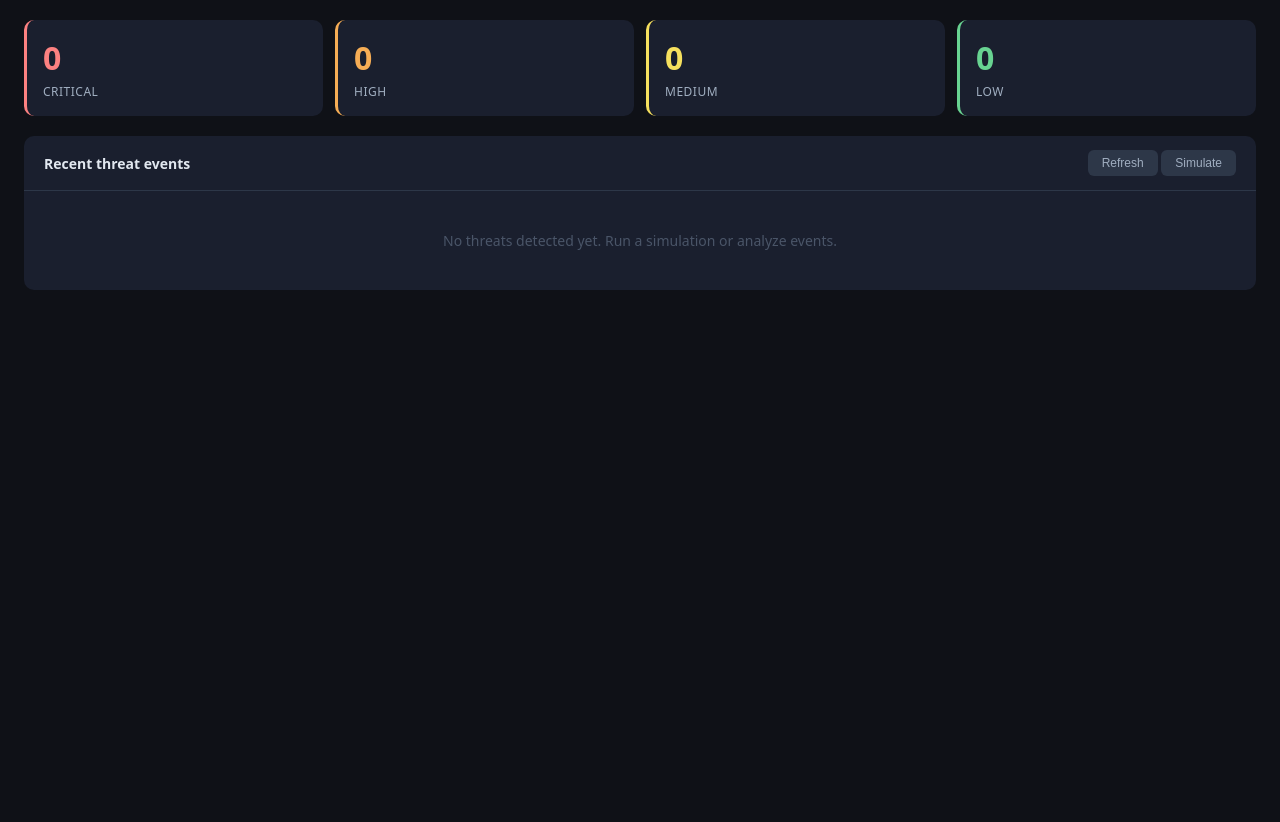
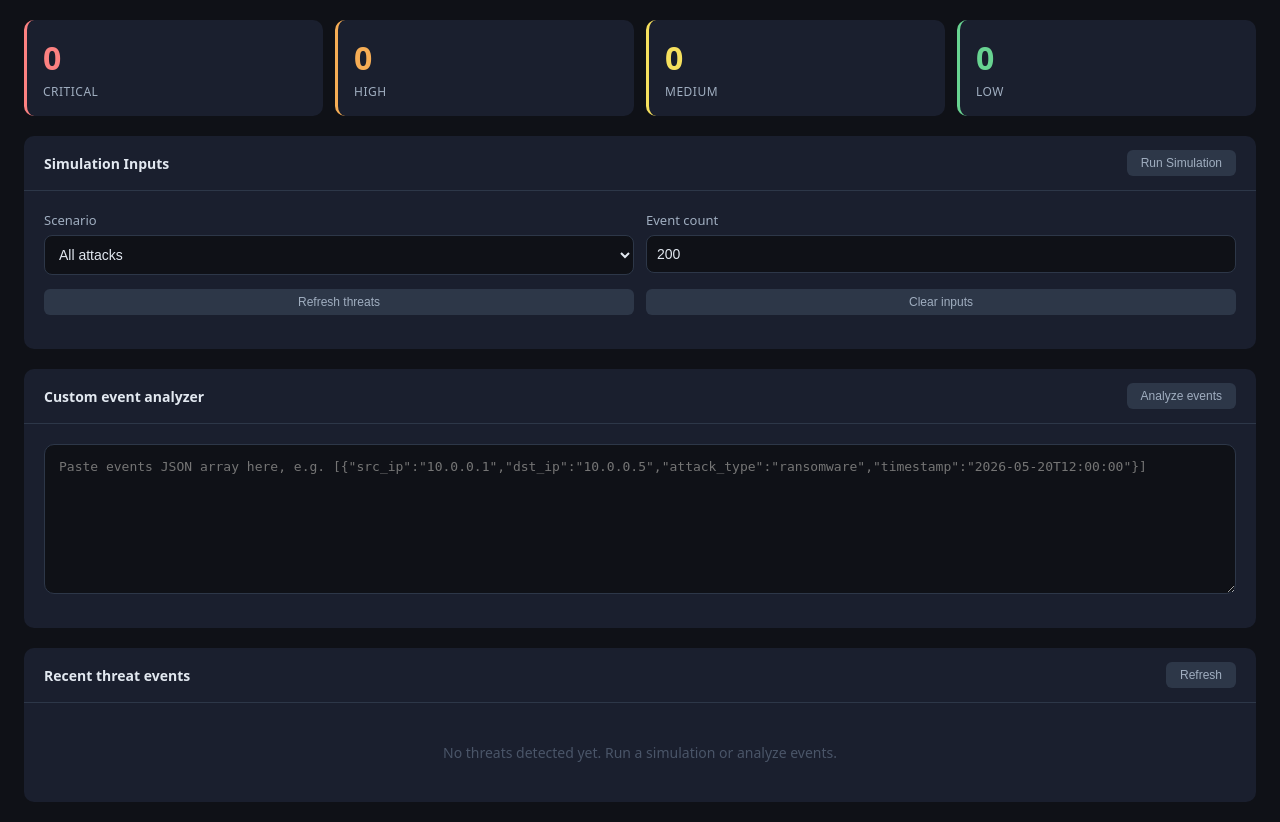
Before and after one commit to SaravananKumarr/Medigaurd-AI, a Flask app: page / in a window 1280 px wide. Shown: the part 56-878 px from the top of the page. Before the commit the page ends 346 px from the top, so only its background shows below. Run offline with Flask 3, Linux system fonts and the light colour scheme; data that the repository does not hold is empty.

Commit message:
added some dashboard features

```diff
--- a/dashboard/templates/index.html
+++ b/dashboard/templates/index.html
@@ -73,10 +73,55 @@
 
 <div class="panel">
   <div class="panel-header">
+    Simulation Inputs
+    <div>
+      <button class="refresh-btn" onclick="runSimulation()">Run Simulation</button>
+    </div>
+  </div>
+  <div style="padding: 20px; display: grid; gap: 14px;">
+    <div style="display: grid; grid-template-columns: 1fr 1fr; gap: 12px;">
+      <label style="display:flex;flex-direction:column;gap:6px;font-size:13px;color:#a0aec0">
+        Scenario
+        <select id="sim-scenario" style="border-radius:8px;border:1px solid #2d3748;background:#0f1117;color:#e2e8f0;padding:10px;font-size:14px">
+          <option value="all">All attacks</option>
+          <option value="ransomware">Ransomware</option>
+          <option value="brute_force">Brute force</option>
+          <option value="lateral_movement">Lateral movement</option>
+          <option value="ehr_unauthorized">EHR unauthorized</option>
+          <option value="data_exfiltration">Data exfiltration</option>
+        </select>
+      </label>
+      <label style="display:flex;flex-direction:column;gap:6px;font-size:13px;color:#a0aec0">
+        Event count
+        <input id="sim-count" type="number" min="10" max="1000" value="200" style="border-radius:8px;border:1px solid #2d3748;background:#0f1117;color:#e2e8f0;padding:10px;font-size:14px" />
+      </label>
+    </div>
+    <div style="display:grid;grid-template-columns:1fr 1fr;gap:12px;">
+      <button class="refresh-btn" onclick="fetchThreats()">Refresh threats</button>
+      <button class="refresh-btn" onclick="resetDashboard()">Clear inputs</button>
+    </div>
+    <div id="sim-summary" style="font-size:13px;color:#a0aec0"></div>
+  </div>
+</div>
+
+<div class="panel">
+  <div class="panel-header">
+    Custom event analyzer
+    <div>
+      <button class="refresh-btn" onclick="analyzeEvents()">Analyze events</button>
+    </div>
+  </div>
+  <div style="padding: 20px; display: grid; gap: 14px;">
+    <textarea id="custom-events" rows="8" placeholder='Paste events JSON array here, e.g. [{"src_ip":"10.0.0.1","dst_ip":"10.0.0.5","attack_type":"ransomware","timestamp":"2026-05-20T12:00:00"}]' style="width:100%;border-radius:10px;border:1px solid #2d3748;background:#0f1117;color:#e2e8f0;padding:14px;font-size:13px;resize:vertical"></textarea>
+    <div id="analyze-summary" style="font-size:13px;color:#a0aec0"></div>
+  </div>
+</div>
+
+<div class="panel">
+  <div class="panel-header">
     Recent threat events
     <div>
       <button class="refresh-btn" onclick="fetchThreats()">Refresh</button>
-      <button class="refresh-btn" onclick="simulateThreats()">Simulate</button>
     </div>
   </div>
   <div id="threat-table-wrap">
@@ -135,27 +180,93 @@ async function fetchThreats() {
   } catch(e) { console.error(e); }
 }
 
-async function simulateThreats() {
+function getSimulationForm() {
+  return {
+    scenario: document.getElementById('sim-scenario').value,
+    n: Math.max(10, Math.min(1000, Number(document.getElementById('sim-count').value || 200)))
+  };
+}
+
+function clearSimulationSummary() {
+  document.getElementById('sim-summary').textContent = '';
+}
+
+function clearAnalyzeSummary() {
+  document.getElementById('analyze-summary').textContent = '';
+}
+
+async function runSimulation() {
+  clearSimulationSummary();
+  const { scenario, n } = getSimulationForm();
   try {
     const res = await fetch('/api/simulate', {
       method: 'POST',
       headers: { 'Content-Type': 'application/json' },
-      body: JSON.stringify({ scenario: 'all', n: 60 }),
+      body: JSON.stringify({ scenario, n }),
     });
     if (!res.ok) {
       const text = await res.text();
       throw new Error(text);
     }
-    await res.json();
+    const data = await res.json();
+    document.getElementById('sim-summary').textContent =
+      `Simulated ${data.generated} events (${data.attack_rate * 100}% attack rate), ${data.threat_count} threats detected.`;
     await fetchThreats();
   } catch (e) {
     console.error('Simulation failed:', e);
+    document.getElementById('sim-summary').textContent = 'Simulation failed: ' + e.message;
   }
+}
+
+async function analyzeEvents() {
+  clearAnalyzeSummary();
+  const raw = document.getElementById('custom-events').value.trim();
+  if (!raw) {
+    document.getElementById('analyze-summary').textContent = 'Please paste a JSON event array first.';
+    return;
+  }
+
+  let events;
+  try {
+    events = JSON.parse(raw);
+    if (!Array.isArray(events)) {
+      throw new Error('Expected a JSON array of event objects.');
+    }
+  } catch (e) {
+    document.getElementById('analyze-summary').textContent = 'Invalid JSON: ' + e.message;
+    return;
+  }
+
+  try {
+    const res = await fetch('/api/analyze', {
+      method: 'POST',
+      headers: { 'Content-Type': 'application/json' },
+      body: JSON.stringify({ events }),
+    });
+    if (!res.ok) {
+      const text = await res.text();
+      throw new Error(text);
+    }
+    const data = await res.json();
+    document.getElementById('analyze-summary').textContent =
+      `Analyzed ${data.analyzed} events, detected ${data.threats} threats.`;
+    await fetchThreats();
+  } catch (e) {
+    console.error('Analyze failed:', e);
+    document.getElementById('analyze-summary').textContent = 'Analyze failed: ' + e.message;
+  }
+}
+
+function resetDashboard() {
+  document.getElementById('sim-scenario').value = 'all';
+  document.getElementById('sim-count').value = 200;
+  document.getElementById('custom-events').value = '';
+  clearSimulationSummary();
+  clearAnalyzeSummary();
 }
 
 async function initDashboard() {
   await fetchThreats();
-  await simulateThreats();
   setInterval(fetchThreats, 4000);
 }
 
```
